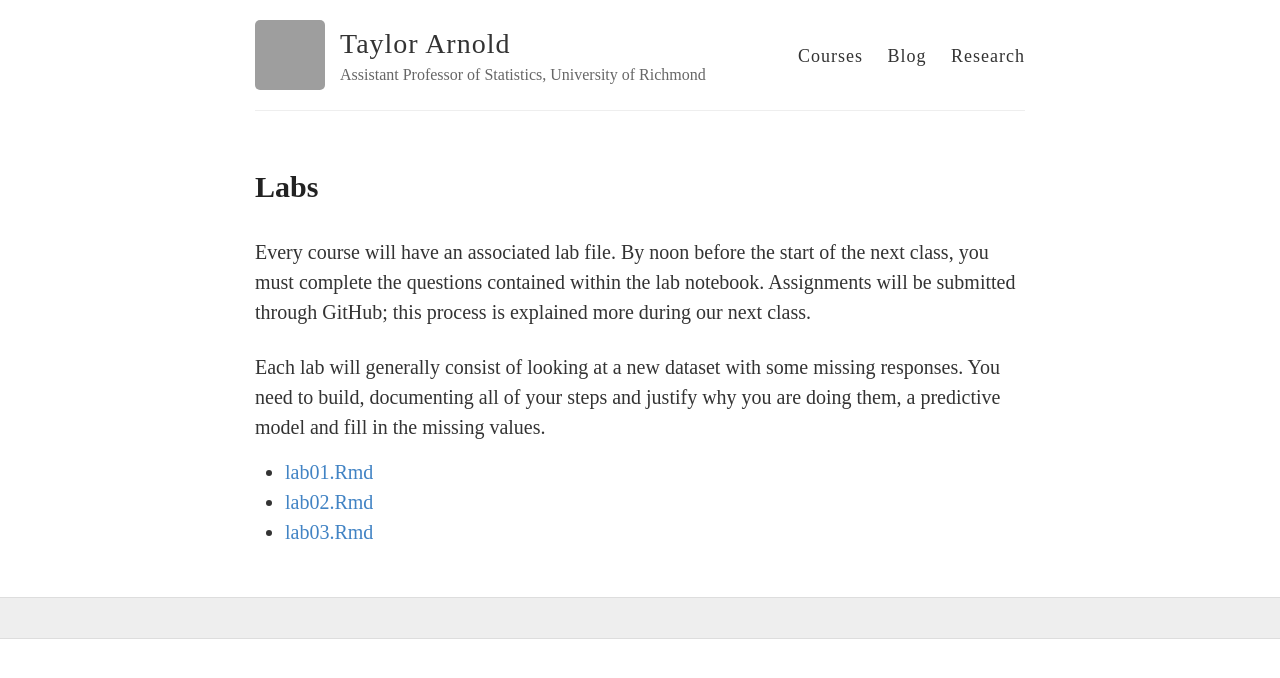
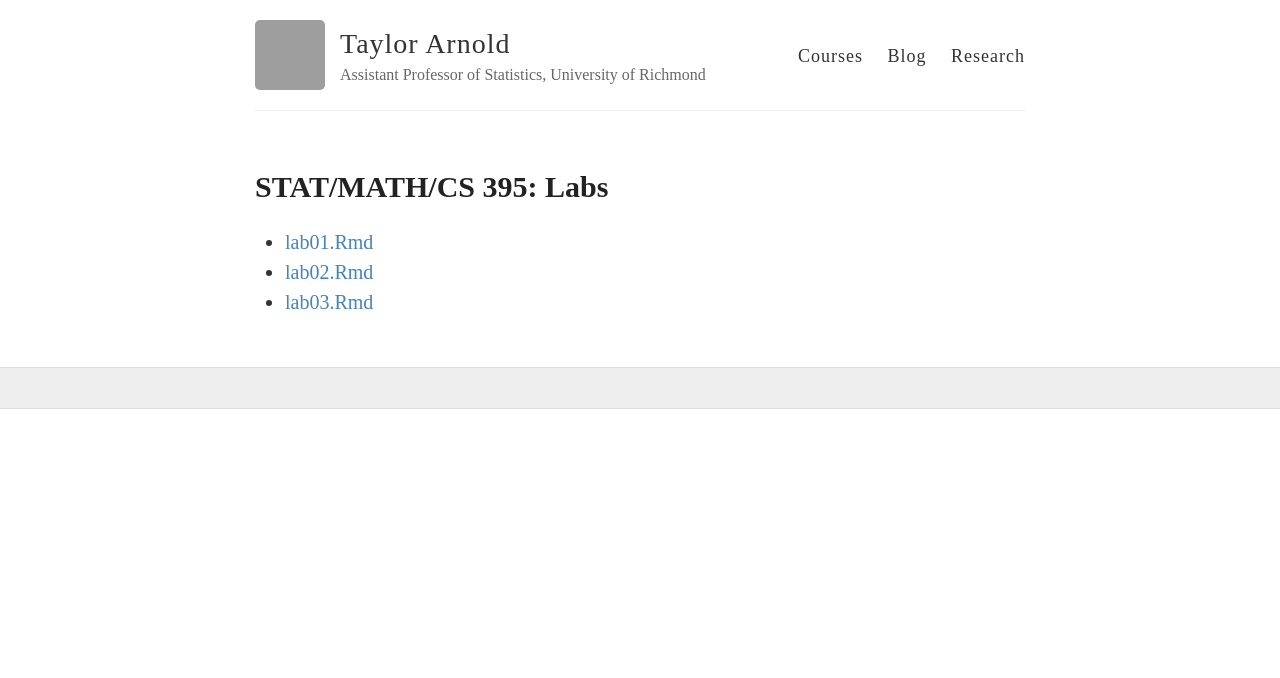
Before and after one commit to statsmaths/stat395, a Jekyll site: the page built from labs.html, in a window 1280 px wide. Shown: the top 678 px of the page. Built offline with Jekyll 4.4.1, drawn with Linux system fonts in a browser that asks for light colours; grey boxes are pictures that could not be loaded.

Commit message:
rearrange pages

```diff
--- a/labs.html
+++ b/labs.html
@@ -3,12 +3,7 @@ layout: default
 ---
 
 <div>
-<h1>Labs</h1>
-
-<p>Every course will have an associated lab file. By noon before the start of the next class, you must complete the questions contained within the lab notebook. Assignments will be submitted through GitHub; this process is explained more during our next class.</p>
-
-<p>Each lab will generally consist of looking at a new dataset with some missing responses. You need to build, documenting all of your steps and justify why you are doing them, a predictive model and fill in the missing values.</p>
-
+<h1>STAT/MATH/CS 395: Labs</h1>
 </div>
 
 <div>
```
Also changed, not shown: index.html (+4 -11 lines), notes.html (added, +15 -0 lines), source.html (added, +15 -0 lines).
